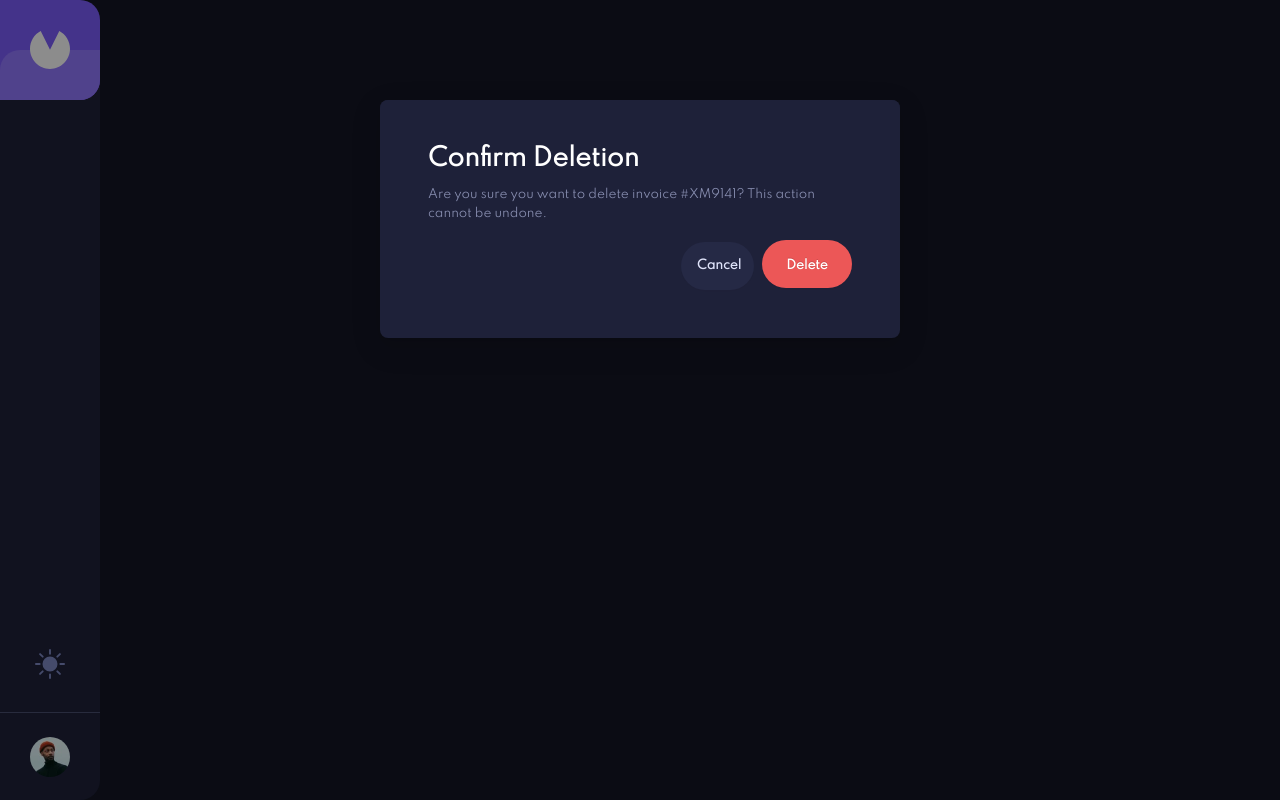
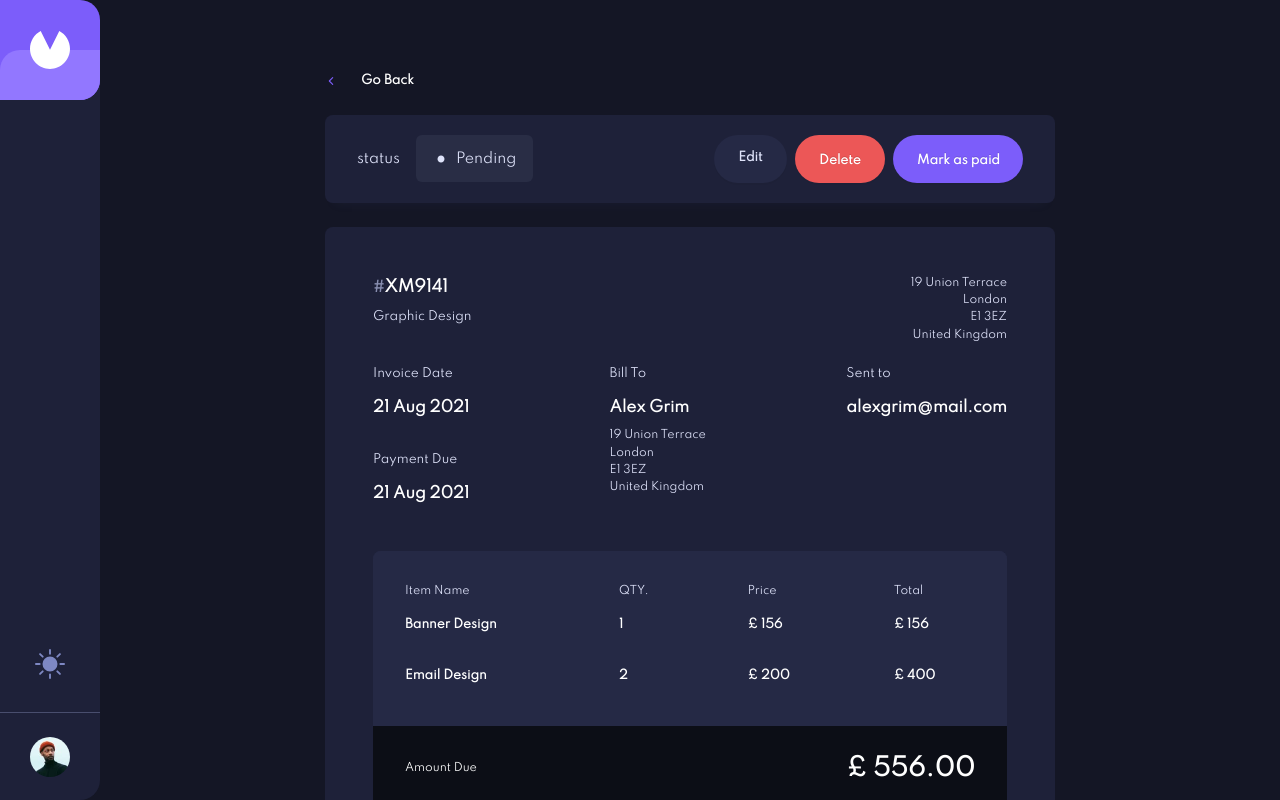
Before and after one commit to NohaFahmi/invoices-website, a React (Create React App) app: page /invoice/1 in a window 1280 px wide. Built offline with nearby package versions, Linux system fonts and the light colour scheme.

Commit message:
added router setup

```diff
--- a/package.json
+++ b/package.json
@@ -15,6 +15,7 @@
     "react-css-theme-switcher": "^0.3.0",
     "react-dom": "^18.2.0",
     "react-icons": "^4.4.0",
+    "react-router-dom": "^6.4.2",
     "react-scripts": "5.0.1",
     "sass": "^1.54.8",
     "typescript": "^4.8.2",
--- a/src/App.tsx
+++ b/src/App.tsx
@@ -5,7 +5,8 @@ import AppContainer from "./components/appContainer";
 import InvoiceFormDrawer from "./components/invoiceFormDrawer";
 import { ThemeContextProvider, switchDataTheme } from "./context/ThemeContext";
 import { useEffect } from "react";
-
+import InvoicesListPage from "./pages/invoicesListPage";
+import InvoiceDetailsPage from "./pages/invoiceDetailsPage";
 function App() {
   useEffect(() => {
     document.title = "Invoice App";
--- a/src/components/appContainer.tsx
+++ b/src/components/appContainer.tsx
@@ -6,6 +6,18 @@ import React, { useState } from "react";
 import InvoicesListPage from "../pages/invoicesListPage";
 import InvoiceDetailsPage from "../pages/invoiceDetailsPage";
 import ConfirmationModal from "./confirmationModal";
+import { createBrowserRouter, RouterProvider, Route } from "react-router-dom";
+
+const router = createBrowserRouter([
+  {
+    path: "/",
+    element: <InvoicesListPage />,
+  },
+  {
+    path: "/invoice/:id",
+    element: <InvoiceDetailsPage />,
+  },
+]);
 const AppContainer = () => {
   const { Sider } = Layout;
   const [open, setOpen] = useState(false);
@@ -30,9 +42,8 @@ const AppContainer = () => {
             }}
           />
         )}
-        {/* <InvoicesListPage /> */}
-        {/* <InvoiceDetailsPage /> */}
-        <ConfirmationModal
+        <RouterProvider router={router} />
+        {/* <ConfirmationModal
           showModal={true}
           title={"Confirm Deletion"}
           message={
@@ -40,7 +51,7 @@ const AppContainer = () => {
           }
           onCancel={() => console.log("HERE")}
           onConfirm={() => console.log("DONE")}
-        />
+        /> */}
       </Layout>
     </Layout>
   );
```
Also changed, not shown: 1 other file (tests, documents, lock files or other folders).
